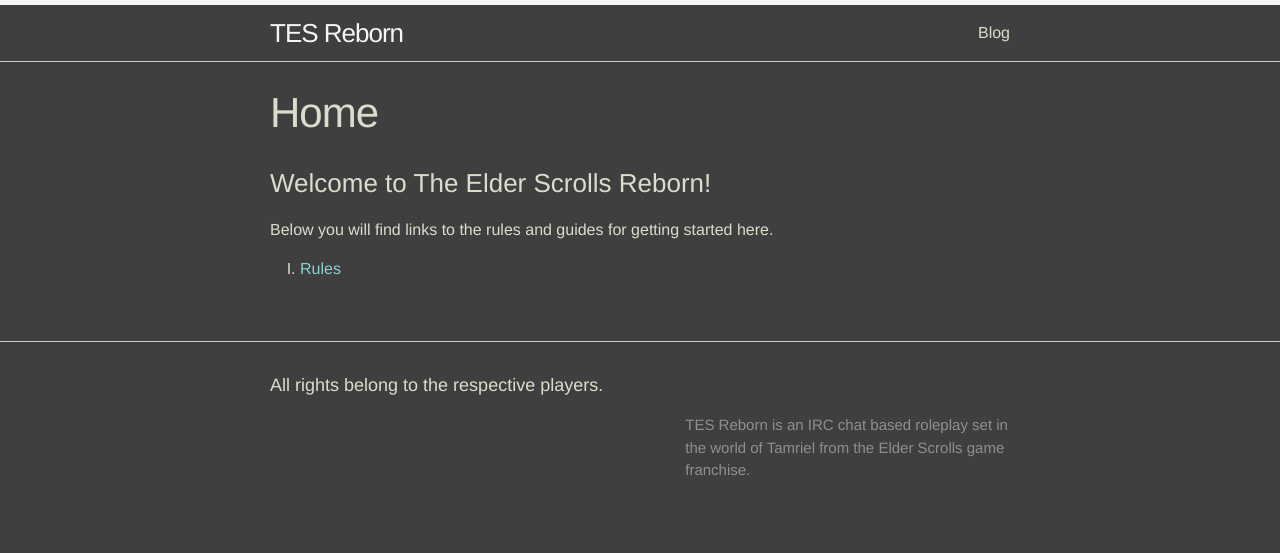
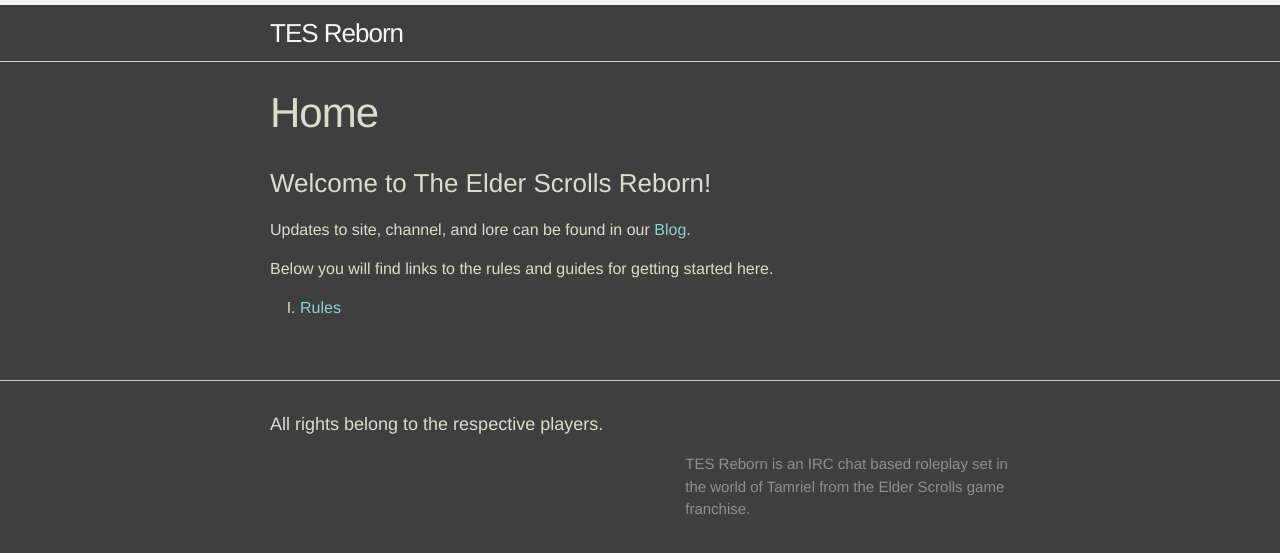
Before and after one commit to WolfenShadows/tesreborn, a Jekyll site: the page built from index.html, in a window 1280 px wide. Shown: the top 553 px of the page. Built offline with Jekyll 4.4.1, drawn with Linux system fonts in a browser that asks for light colours; nearby versions of some CDN libraries.

Commit message:
Mr Hyde was here …

```diff
--- a/_includes/header.html
+++ b/_includes/header.html
@@ -19,7 +19,6 @@
           <a class="page-link" href="{{ page.url | prepend: site.baseurl }}">{{ page.title }}</a>
           {% endif %}
         {% endfor %}
-<a class="page-link" href="blog.html">Blog</a>
       </div>
     </nav>
 
--- a/index.html
+++ b/index.html
@@ -4,6 +4,7 @@
 ---
 
 <h3>Welcome to The Elder Scrolls Reborn!</h3>
+<p>Updates to site, channel, and lore can be found in our <a href="blog.html">Blog</a>.</p>
 <p>Below you will find links to the rules and guides for getting started here.</p>
 <ol class="c">
 <li><a href="rules.html">Rules</a></li>
```
